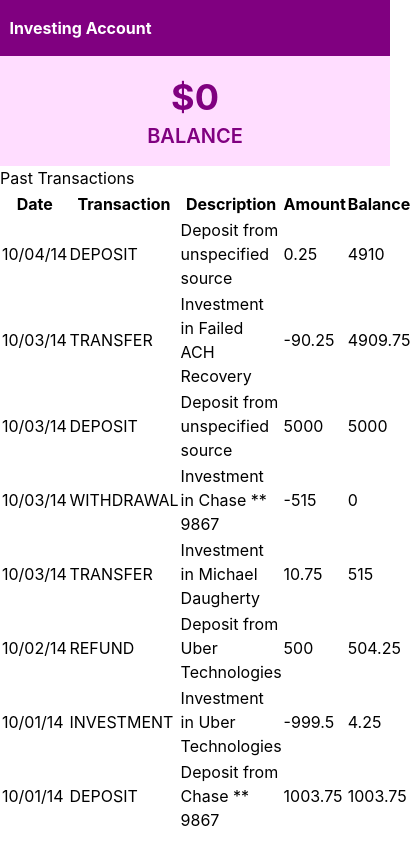
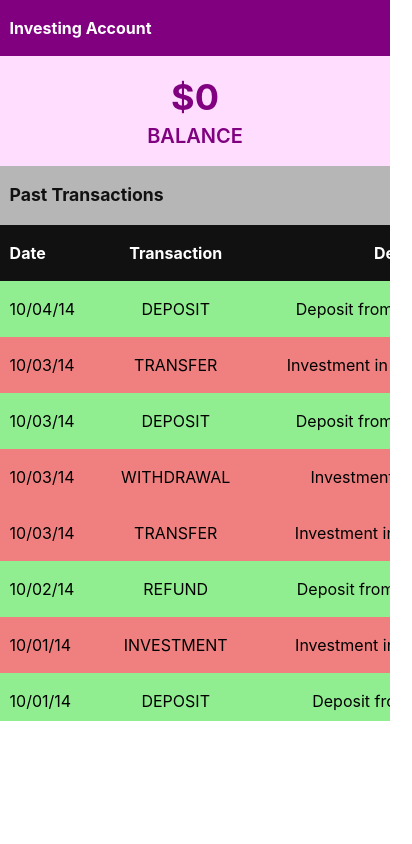
Before and after one commit to skyv26/ledger-lunacy-freedom, a React (Vite) app: page / in a window 390 px wide. Shown: the whole page, 412 px wide, since content can reach past the window. Built offline with nearby package versions, Linux system fonts and the light colour scheme.

Commit message:
`feat`: add the `styles with `media` query to make it responsive`

```diff
--- /dev/null
+++ b/src/components/TransactionRow/TransactionRow.css
@@ -0,0 +1,31 @@
+.table-row {
+    padding: 1rem 0.6rem;
+}
+
+.table-data {
+    padding: 1rem 0.6rem;
+}
+
+.table-data:last-child {
+    text-align: right;
+}
+
+.table-data:nth-last-child(2) {
+    text-align: right;
+}
+
+.table-data:nth-child(2) {
+    text-align: center;
+}
+
+.table-data:nth-last-child(3) {
+    text-align: center;
+}
+
+.table-row.in {
+    background-color: lightgreen;
+}
+
+.table-row.out {
+    background-color: lightcoral;
+}
--- a/src/components/TransactionRow/TransactionRow.jsx
+++ b/src/components/TransactionRow/TransactionRow.jsx
@@ -1,4 +1,5 @@
 import PropTypes from 'prop-types';
+import './TransactionRow.css';
 
 const dateFormatter = (date) => {
     const dateString = date;
@@ -19,10 +20,11 @@ const TransactionRow = (props) => {
     const { date, type, amount, balance } = data;
 
     return (
-        <tr>
-            <td>{dateFormatter(date)}</td>
-            <td>{type}</td>
-            <td>
+        <>
+        <tr className={`table-row ${['deposit', 'refund'].includes(type.toLowerCase()) ? 'in' : 'out'}`}>
+            <td className="table-data">{dateFormatter(date)}</td>
+            <td className="table-data">{type}</td>
+            <td className="table-data">
                 {['deposit', 'refund'].includes(type.toLowerCase()) ?
                     `Deposit from ${data['source']['description'] ?? 'unspecified source' }`
                     :
@@ -30,9 +32,11 @@ const TransactionRow = (props) => {
                 }
             </td>
 
-            <td>{amount}</td>
-            <td>{balance}</td>
+            <td className="table-data">{` ${amount < 0 ? `-$${Math.abs(amount)}` : `$${amount}` }`}</td>
+            <td className="table-data">${balance}</td>
         </tr>
+        </>
+
     );
 };
 
--- /dev/null
+++ b/src/components/TransactionTable/TransactionTable.css
@@ -0,0 +1,68 @@
+.past-transaction_section {
+    background-color: rgb(182, 182, 182);
+}
+
+.past-transaction_section .heading {
+    padding: 1rem 0.6rem;
+    font-size: 1.1rem;
+    font-weight: bold;
+    color: #111;
+}
+
+.table-container {
+    max-width: 100%;
+    height: 31rem;
+    overflow: auto;
+}
+
+.table {
+    width: 100%;
+    min-width: 50rem;
+    overflow-x: auto;
+    border-collapse: collapse;
+}
+
+.thead {
+    width: 100%;
+    background-color: #111;
+    padding: 1rem;
+    color: white;
+}
+
+.table-heading {
+    width: auto;
+    padding: 1rem 0.6rem;
+}
+
+.table-heading:first-child {
+    text-align: left;
+}
+
+.table-heading:last-child {
+    text-align: right;
+}
+
+.table-heading:nth-last-child(2) {
+    text-align: right;
+}
+
+.table-body {
+    width: auto;
+    padding: 1rem 0.6rem;
+}
+
+@media (min-width: 768px) {
+    .table-container {
+        height: 42rem;
+    }
+
+    .table {
+        min-width: unset;
+    }
+}
+
+@media (min-width: 1024px) {
+    .table-container {
+        height: 19.75rem;
+    }
+}
--- a/src/components/TransactionTable/TransactionTable.jsx
+++ b/src/components/TransactionTable/TransactionTable.jsx
@@ -1,4 +1,5 @@
 import TransactionRow from "../TransactionRow/TransactionRow";
+import './TransactionTable.css';
 
 const DATA_HEADINGS = [
   "Date",
@@ -188,23 +189,25 @@ const removeDuplicateData = (arrayOfObjects) => {
 
 const TransactionTable = () => {
   return (
-    <>
-      <p>Past Transactions</p>
-      <table>
-        <thead>
-          <tr>
+    <div className="past-transaction_section">
+      <p className="heading">Past Transactions</p>
+      <div className="table-container">
+        <table className="table">
+          <thead className="thead">
+            <tr className="table-row">
               {DATA_HEADINGS.map((headings, index) => (
-              <th key={`${headings}-${index + 1}`}>{headings}</th>
+                <th className="table-heading" key={`${headings}-${index + 1}`}>{headings}</th>
               ))}
             </tr>
           </thead>
-        <tbody>
+          <tbody className="table-body">
             {removeDuplicateData(DATA).map((data) => (
               <TransactionRow key={data.activity_id} data={data} />
             ))}
           </tbody>
         </table>
-    </>
+      </div>
+    </div>
   );
 };
 
```
Lines whose indentation alone changed are shown as unchanged.
